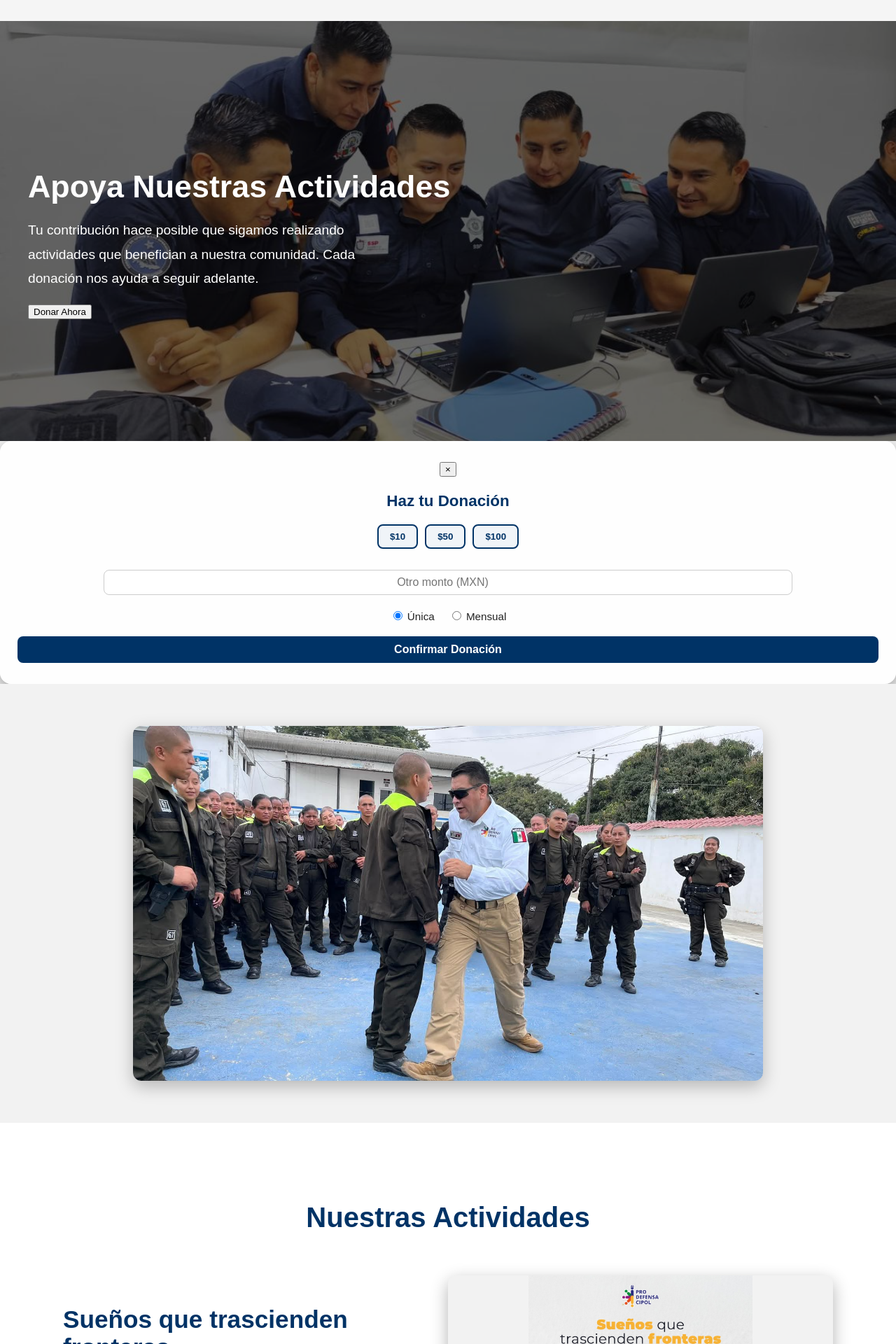
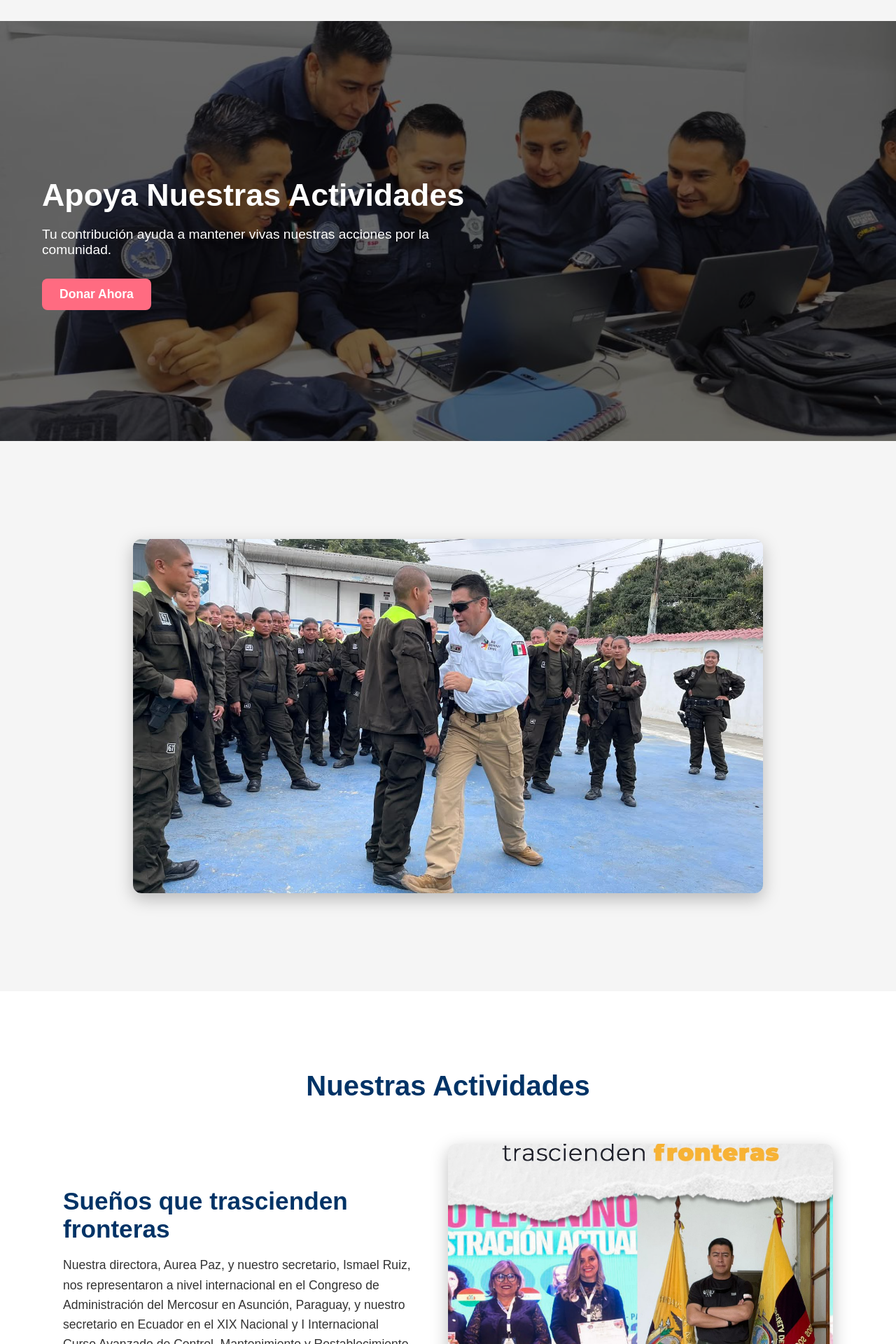
Before and after one commit to XOctaviox12/Prodefensa, a Django app: page /servicios/ in a window 1280 px wide. Shown: the part 594-2514 px from the top of the page at 70% size. Run offline with Django 5.2, Linux system fonts and the light colour scheme; data comes from the database, SQL or seed files in the repository; some libraries are stand-ins or nearby versions.

Commit message:
donaciones 14

```diff
--- a/inicio/templates/inicio/servicios.html
+++ b/inicio/templates/inicio/servicios.html
@@ -4,7 +4,7 @@
 {% block contenido %}
 
 <style>
-  /* GENERAL */
+  /* ======== SECCIONES GENERALES ======== */
   .section {
     width: 100%;
     text-align: center;
@@ -14,31 +14,203 @@
     align-items: center;
   }
 
-  .section h2 {
-    font-size: 2.2rem; /* reducido de 2.5rem */
-    margin-bottom: 20px;
+  /* ======== HERO ======== */
+  .services-intro {
+    position: relative;
+    width: 100%;
+    height: 600px;
+    background: url("{% static 'img/servicios_1.jpg' %}") no-repeat center center/cover;
+    display: flex;
+    align-items: center;
+    justify-content: center;
+    padding: 60px 20px;
+    color: white;
   }
 
-  .section p {
-    font-size: 1rem; /* reducido de 1.1rem */
-    line-height: 1.6;
-    max-width: 900px;
+  .intro-overlay {
+    position: absolute;
+    top: 0; left: 0;
+    width: 100%; height: 100%;
+    background-color: rgba(0,0,0,0.55);
+    z-index: 1;
   }
 
-  /* SECCIÓN 2: Carrusel */
-  .services-gallery {
-    background-color: #f2f2f2;
-    padding: 60px 0;
+  .intro-content {
     position: relative;
-    overflow: hidden;
+    z-index: 2;
+    text-align: center;
+    max-width: 1200px;
+    width: 100%;
+    display: flex;
+    justify-content: space-between;
+    gap: 40px;
+    align-items: center;
+    padding: 0 20px;
   }
 
+  .intro-text {
+    flex: 1;
+    text-align: left;
+    color: white;
+  }
+
+  .intro-text h2 {
+    font-size: 2.8rem;
+    margin-bottom: 20px;
+    font-weight: 700;
+  }
+
+  .intro-text p {
+    font-size: 1.2rem;
+    max-width: 560px;
+    margin-bottom: 30px;
+  }
+
+  .donate-btn {
+    background-color: #ff6b81;
+    color: white;
+    padding: 12px 25px;
+    border: none;
+    border-radius: 8px;
+    font-weight: 600;
+    font-size: 1.1rem;
+    cursor: pointer;
+    transition: all 0.3s ease;
+  }
+
+  .donate-btn:hover {
+    background-color: #ff4757;
+  }
+
+  /* ======== TARJETA DE DONACIÓN (modal) ======== */
+  #overlay {
+    display: none;
+    position: fixed;
+    top: 0; left: 0;
+    width: 100%; height: 100%;
+    background: rgba(0,0,0,0.6);
+    z-index: 998;
+    backdrop-filter: blur(5px);
+    transition: opacity 0.3s ease;
+  }
+
+  #overlay.active {
+    display: block;
+    opacity: 1;
+  }
+
+  #donationCard {
+    position: fixed;
+    top: 50%; left: 50%;
+    transform: translate(-50%, -50%) scale(0.9);
+    background: rgba(255,255,255,0.98);
+    color: #222;
+    width: 92%;
+    max-width: 420px;
+    padding: 28px 24px;
+    border-radius: 16px;
+    box-shadow: 0 12px 50px rgba(0,0,0,0.45);
+    text-align: center;
+    z-index: 999;
+    opacity: 0;
+    pointer-events: none;
+    transition: all 0.28s ease;
+  }
+
+  #donationCard.active {
+    opacity: 1;
+    pointer-events: auto;
+    transform: translate(-50%, -50%) scale(1);
+  }
+
+  #closeCard {
+    position: absolute;
+    top: 10px; right: 14px;
+    background: transparent;
+    border: none;
+    font-size: 1.4rem;
+    cursor: pointer;
+    color: #444;
+  }
+
+  #donationCard h3 {
+    color: #003366;
+    font-size: 1.5rem;
+    font-weight: 700;
+    margin-bottom: 14px;
+  }
+
+  .amounts {
+    display: flex;
+    justify-content: center;
+    gap: 10px;
+    margin-bottom: 14px;
+    flex-wrap: wrap;
+  }
+
+  .amounts button {
+    border: 2px solid #003366;
+    border-radius: 8px;
+    background: #f0f4f8;
+    color: #003366;
+    font-weight: 600;
+    padding: 8px 14px;
+    cursor: pointer;
+    transition: all 0.22s ease;
+  }
+
+  .amounts button.selected,
+  .amounts button:hover {
+    background: #003366;
+    color: white;
+  }
+
+  #customAmount {
+    width: 80%;
+    margin: 10px 0;
+    padding: 8px;
+    border-radius: 8px;
+    border: 1px solid #ccc;
+    text-align: center;
+    font-size: 1rem;
+  }
+
+  .type {
+    margin: 16px 0;
+    display: flex;
+    justify-content: center;
+    gap: 22px;
+    font-size: 0.98rem;
+  }
+
+  #confirmDonate {
+    width: 100%;
+    background: #003366;
+    color: white;
+    border: none;
+    border-radius: 8px;
+    padding: 10px;
+    font-weight: 600;
+    cursor: pointer;
+    transition: background 0.25s;
+  }
+
+  #confirmDonate:hover { background: #00224e; }
+
+  .login-warning {
+    color: #d6336c;
+    font-size: 0.95rem;
+    margin-top: 10px;
+    display: none;
+  }
+
+  /* ======== CARRUSEL ======== */
   .carousel-container {
     width: 85%;
     max-width: 900px;
-    aspect-ratio: 16 / 9;
+    aspect-ratio: 16/9;
     position: relative;
-    margin: 0 auto;
+    margin: 60px auto;
     border-radius: 12px;
     overflow: hidden;
     box-shadow: 0 8px 25px rgba(0,0,0,0.25);
@@ -48,14 +220,12 @@
     display: none;
     width: 100%;
     height: 100%;
-    transition: opacity 1s ease-in-out;
   }
 
   .carousel-slide img {
     width: 100%;
     height: 100%;
     object-fit: cover;
-    object-position: center;
   }
 
   .carousel-slide.active {
@@ -68,7 +238,7 @@
     to { opacity: 1; }
   }
 
-  /* SECCIÓN 2.5: ACTIVIDADES */
+  /* ======== ACTIVIDADES ======== */
   .activities-section {
     width: 100%;
     background-color: #ffffff;
@@ -79,7 +249,7 @@
   }
 
   .activities-section h2 {
-    font-size: 2.5rem; /* reducido de 3rem */
+    font-size: 2.5rem;
     font-weight: bold;
     margin-bottom: 60px;
     color: #003366;
@@ -93,15 +263,14 @@
     width: 90%;
     margin-bottom: 80px;
     gap: 50px;
-    /* sin hover ni transición */
   }
 
   .activity-card img {
     width: 50%;
     max-height: 400px;
-    object-fit: contain;
+    object-fit: cover;
     border-radius: 12px;
-    box-shadow: 0 8px 25px rgba(0,0,0,0.3);
+    box-shadow: 0 8px 25px rgba(0,0,0,0.25);
     background-color: #f2f2f2;
   }
 
@@ -111,44 +280,29 @@
   }
 
   .activity-info h3 {
-    font-size: 2.2rem; /* reducido de 2.5rem */
+    font-size: 2.2rem;
     font-weight: 700;
     color: #003366;
-    margin-bottom: 20px;
+    margin-bottom: 12px;
   }
 
   .activity-info p {
-    font-size: 1.2rem; /* reducido ligeramente de 1.4rem */
+    font-size: 1.1rem;
     color: #333;
-    line-height: 1.7;
+    line-height: 1.6;
   }
 
-  /* Alternar imágenes izquierda/derecha */
-  .activity-card:nth-child(even) {
-    flex-direction: row-reverse;
+  .activity-card:nth-child(even) { flex-direction: row-reverse; }
+
+  @media (max-width: 900px) {
+    .intro-content { flex-direction: column; text-align: center; }
+    .activity-card { flex-direction: column; }
+    .activity-card img { width: 100%; max-height: 320px; }
+    .activity-info { text-align: center; margin-top: 16px; }
+    #donationCard { width: 92%; max-width: 420px; }
   }
 
-  @media (max-width: 900px) {
-    .activity-card {
-      flex-direction: column;
-    }
-
-    .activity-card:nth-child(even) {
-      flex-direction: column;
-    }
-
-    .activity-card img {
-      width: 100%;
-      max-height: 300px;
-    }
-
-    .activity-info {
-      text-align: center;
-      margin-top: 20px;
-    }
-  }
-
-  /* SECCIÓN 3: BLOQUES DE SERVICIO */
+  /* ======== BLOQUES DE SERVICIOS ======== */
   .services-row {
     display: flex;
     gap: 20px;
@@ -158,8 +312,8 @@
   }
 
   .service-block {
-    flex: 1 1 300px;
-    padding: 40px 20px;
+    flex: 1 1 320px;
+    padding: 30px 20px;
     border-radius: 12px;
     display: flex;
     flex-direction: column;
@@ -168,275 +322,71 @@
     transition: all 0.3s ease;
   }
 
-  .service-block:hover {
-    transform: translateY(-8px);
-    box-shadow: 0 8px 25px rgba(0,0,0,0.3);
-  }
+  .service-block:hover { transform: translateY(-8px); box-shadow: 0 8px 25px rgba(0,0,0,0.2); }
 
-  .service-block i {
-    font-size: 45px; /* reducido de 50px */
-    margin-bottom: 20px;
-  }
+  .service-block i { font-size: 42px; margin-bottom: 12px; color: white; }
+  .service-block h3 { font-size: 1.4rem; margin-bottom: 8px; color: white; }
+  .service-block p { font-size: 0.98rem; color: white; }
 
-  .service-block h3 {
-    font-size: 1.8rem; /* reducido de 2rem */
-    margin-bottom: 15px;
-  }
-
-  .service-block p {
-    font-size: 1rem; /* reducido de 1.1rem */
-    line-height: 1.5;
-    max-width: 350px;
-  }
-
-  .service-block button {
-    padding: 10px 20px;
-    font-size: 0.95rem; /* reducido un poco */
-    color: white;
-    border: none;
-    background-color: #d6336c;
-    cursor: pointer;
-    border-radius: 6px;
-    margin-top: 15px;
-    transition: all 0.3s ease;
-  }
-
-  .service-block.lightblue button {
-    background-color: #003366;
-  }
-
-  .service-block.red {
-    background-color: #ff9999;
-    cursor: pointer;
-  }
-
-  .service-block.lightblue {
-    background-color: #99ccff;
-    color: #003366;
-  }
-
-  .service-block.darkblue {
-    background-color: #003366;
-  }
-
-  .service-block button:hover {
-    opacity: 0.85;
-  }
-.amounts button.selected {
-  background-color: #003366;
-  color: white;
-}
-/* Fondo oscuro semitransparente detrás del modal */
-#overlay {
-  display: none;
-  position: fixed;
-  top: 0;
-  left: 0;
-  width: 100%;
-  height: 100%;
-  background: rgba(0,0,0,0.5);
-  z-index: 998;
-  transition: opacity 0.3s ease;
-}
-
-#overlay.active {
-  display: block;
-  opacity: 1;
-}
-
-  /* === SECCIÓN 1: Imagen de fondo === */
-  .services-intro {
-    position: relative;
-    width: 100%;
-    height: 600px;
-    background: url("{% static 'img/servicios_1.jpg' %}") no-repeat center center/cover;
-    display: flex;
-    align-items: center;
-    justify-content: center;
-    padding: 60px 20px;
-    color: white;
-    overflow: hidden;
-  }
-
-  .intro-overlay {
-    position: absolute;
-    top: 0; left: 0;
-    width: 100%; height: 100%;
-    background-color: rgba(0, 0, 0, 0.55);
-    z-index: 1;
-  }
-
-  .intro-content {
-    position: relative;
-    z-index: 2;
-    display: flex;
-    justify-content: space-between;
-    align-items: center;
-    max-width: 1200px;
-    width: 100%;
-    gap: 40px;
-  }
-
-  .intro-text {
-    flex: 1;
-    text-align: left;
-  }
-
-  .intro-text h2 {
-    font-size: 2.8rem;
-    margin-bottom: 20px;
-    font-weight: 700;
-  }
-
-  .intro-text p {
-    font-size: 1.2rem;
-    line-height: 1.8;
-    max-width: 550px;
-  }
-
-  /* === TARJETA DE DONACIÓN === */
-  .donation-card {
-    flex: 0 0 340px;
-    background: rgba(255, 255, 255, 0.95);
-    color: #222;
-    padding: 30px 25px;
-    border-radius: 16px;
-    box-shadow: 0 8px 25px rgba(0,0,0,0.4);
-    text-align: center;
-    z-index: 3;
-  }
-
-  .donation-card h3 {
-    font-size: 1.4rem;
-    font-weight: 700;
-    color: #003366;
-    margin-bottom: 20px;
-  }
-
-  .amounts {
-    display: flex;
-    justify-content: center;
-    gap: 10px;
-    flex-wrap: wrap;
-    margin-bottom: 20px;
-  }
-
-  .amounts button {
-    background-color: #f0f4f8;
-    color: #003366;
-    border: 2px solid #003366;
-    padding: 8px 16px;
-    border-radius: 8px;
-    cursor: pointer;
-    font-weight: 600;
-    transition: all 0.25s ease;
-  }
-
-  .amounts button:hover,
-  .amounts button.selected {
-    background-color: #003366;
-    color: white;
-  }
-
-  #customAmount {
-    width: 80%;
-    margin-top: 10px;
-    padding: 8px;
-    border-radius: 8px;
-    border: 1px solid #ccc;
-    text-align: center;
-    font-size: 1rem;
-  }
-
-  .type {
-    margin: 20px 0;
-    display: flex;
-    justify-content: center;
-    gap: 20px;
-    font-size: 0.95rem;
-  }
-
-  .donation-card button#confirmDonate {
-    width: 100%;
-    padding: 10px;
-    border-radius: 8px;
-    font-size: 1rem;
-    font-weight: 600;
-    cursor: pointer;
-    border: none;
-    background-color: #003366;
-    color: white;
-    transition: all 0.25s ease;
-  }
-
-  .donation-card button#confirmDonate:hover {
-    background-color: #00224e;
-  }
-
-  @media (max-width: 900px) {
-    .intro-content {
-      flex-direction: column;
-      text-align: center;
-    }
-
-    .intro-text p {
-      max-width: 100%;
-    }
-
-    .donation-card {
-      width: 90%;
-    }
-  }
+  .service-block.red { background: #ff6b6b; color: white; }
+  .service-block.darkblue { background: #003366; color: white; }
 </style>
 
-<!-- ===== SECCIÓN PRINCIPAL ===== -->
+<!-- ======== HERO ======== -->
 <section class="services-intro">
   <div class="intro-overlay"></div>
   <div class="intro-content">
     <div class="intro-text">
       <h2>Apoya Nuestras Actividades</h2>
-      <p>
-        Tu contribución hace posible que sigamos realizando actividades
-        que benefician a nuestra comunidad. Cada donación nos ayuda a seguir adelante.
-      </p>
+      <p>Tu contribución ayuda a mantener vivas nuestras acciones por la comunidad.</p>
       <button id="donateBtn" class="donate-btn">Donar Ahora</button>
     </div>
+
+    <!-- embedded small info card (optional) -->
+    <div style="width:340px;"></div>
   </div>
 </section>
 
-<!-- ===== TARJETA DE DONACIÓN ===== -->
-<div id="donationCard" class="donation-card">
-  <button id="closeCard" class="close-btn">&times;</button>
+<!-- ======== DONATION CARD (modal) ======== -->
+<div id="donationCard" aria-hidden="true">
+  <button id="closeCard" aria-label="Cerrar">&times;</button>
   <h3>Haz tu Donación</h3>
+
   <div class="amounts">
     <button onclick="setAmount(10)">$10</button>
     <button onclick="setAmount(50)">$50</button>
     <button onclick="setAmount(100)">$100</button>
   </div>
-  <input type="number" id="customAmount" placeholder="Otro monto (MXN)">
+
+  <input type="number" id="customAmount" placeholder="Otro monto (MXN)" min="1">
+
   <div class="type">
     <label><input type="radio" name="tipo" value="único" checked> Única</label>
     <label><input type="radio" name="tipo" value="mensual"> Mensual</label>
   </div>
+
+  <p id="loginWarning" class="login-warning">⚠️ Debes iniciar sesión para donar mensualmente.</p>
+
   <button id="confirmDonate">Confirmar Donación</button>
 </div>
+<div id="overlay"></div>
 
-<!-- Carrusel -->
+<!-- ======== CARRUSEL ======== -->
 <section class="section services-gallery">
   <div class="carousel-container">
     <div class="carousel-slide active">
-      <img src="{% static 'img/servicios_3.jpeg' %}" alt="Servicio 2">
+      <img src="{% static 'img/servicios_3.jpeg' %}" alt="Servicio 1">
     </div>
     <div class="carousel-slide">
-      <img src="{% static 'img/servicios_4.jpeg' %}" alt="Servicio 3">
+      <img src="{% static 'img/servicios_4.jpeg' %}" alt="Servicio 2">
     </div>
     <div class="carousel-slide">
-      <img src="{% static 'img/servicios_5.png' %}" alt="Servicio 4">
+      <img src="{% static 'img/servicios_5.png' %}" alt="Servicio 3">
     </div>
   </div>
 </section>
 
-<!-- Actividades -->
+<!-- ======== ACTIVIDADES (desde BD) ======== -->
 <section class="activities-section">
   <h2>Nuestras Actividades</h2>
   {% for actividad in actividades %}
@@ -452,24 +402,25 @@
   {% endfor %}
 </section>
 
-<!-- Bloques de servicios -->
+<!-- ======== BLOQUES DE SERVICIOS ======== -->
 <section class="services-row">
-  <div class="service-block red" style="color:white;" onclick="window.open('https://maps.app.goo.gl/fcGP43jNm8uXjGXq9', '_blank')">
+  <div class="service-block red" onclick="window.open('https://maps.app.goo.gl/fcGP43jNm8uXjGXq9', '_blank')">
     <i class="fas fa-building"></i>
     <h3>Nuestras Oficinas</h3>
     <p>Nardo #224<br>Col. Las Flores<br>Morelia, Michoacán</p>
-    <p>PRECIONA PARA VER EL MAPA</p>
+    <p style="margin-top:8px; font-weight:700;">PRECIONA PARA VER EL MAPA</p>
   </div>
 
-  <div class="service-block darkblue" style="color:white;">
-    <i class="fas fa-heart"></i>
-    <h3>Compromiso Social</h3>
-    <p>Trabajamos para fortalecer la comunidad mediante proyectos y actividades solidarias.</p>
+  <div class="service-block darkblue">
+    <i class="fas fa-phone-alt"></i>
+    <h3>Por teléfono</h3>
+    <p>Tel: 443 491 2073</p>
   </div>
 </section>
+
 <script src="https://js.stripe.com/v3/"></script>
 <script>
- // Carrusel automático
+  // Carrusel automático
   let currentSlide = 0;
   const slides = document.querySelectorAll('.carousel-slide');
   function showNextSlide() {
@@ -480,30 +431,29 @@
   setInterval(showNextSlide, 4000);
 
   document.addEventListener("DOMContentLoaded", () => {
-    // 🔹 Inicializa Stripe con tu clave pública
     const stripe = Stripe("pk_live_51S04LlCNPZDDg8Hg35G7MNfJzQ0htwkwbYfqSdca7HXJqkG6PGygqNjGYserxPYp8p30wKYgItgh2i9X7EyCCd9E00rigNWfcY");
 
     const donateBtn = document.getElementById("donateBtn");
     const donationCard = document.getElementById("donationCard");
     const closeCard = document.getElementById("closeCard");
-    const overlay = document.createElement("div");
-    overlay.id = "overlay";
-    document.body.appendChild(overlay);
-
+    const overlay = document.getElementById("overlay");
+    const loginWarning = document.getElementById("loginWarning");
+    const userAuthenticated = {{ user.is_authenticated|yesno:"true,false" }};
     let selectedAmount = 100;
 
-    // Función para seleccionar monto
-    function setAmount(amount) {
+    // Exponer setAmount globalmente para botones inline
+    window.setAmount = function(amount){
       selectedAmount = amount;
       document.querySelectorAll(".amounts button").forEach(btn => btn.classList.remove("selected"));
-      event.target.classList.add("selected");
-      document.getElementById("customAmount").value = "";
-    }
-    window.setAmount = setAmount;
+      // marcar el botón clickeado
+      try { event.target.classList.add("selected"); } catch(e){}
+      document.getElementById("customAmount").value = amount;
+    };
 
-    // Personalizado
+    // Input personalizado
     document.getElementById("customAmount").addEventListener("input", (e) => {
-      selectedAmount = parseFloat(e.target.value) || 0;
+      const v = parseFloat(e.target.value);
+      selectedAmount = (isNaN(v) ? 0 : v);
       document.querySelectorAll(".amounts button").forEach(btn => btn.classList.remove("selected"));
     });
 
@@ -511,26 +461,51 @@
     donateBtn.addEventListener("click", () => {
       donationCard.classList.add("active");
       overlay.classList.add("active");
+      document.getElementById("donationCard").setAttribute("aria-hidden","false");
     });
 
     // Cerrar modal
     closeCard.addEventListener("click", () => {
       donationCard.classList.remove("active");
       overlay.classList.remove("active");
+      document.getElementById("donationCard").setAttribute("aria-hidden","true");
+    });
+    overlay.addEventListener("click", () => {
+      donationCard.classList.remove("active");
+      overlay.classList.remove("active");
     });
 
-    // Confirmar donación
+    // Mostrar aviso si elige mensual y no está autenticado
+    document.querySelectorAll('input[name="tipo"]').forEach(radio => {
+      radio.addEventListener('change', () => {
+        if (radio.value === "mensual" && !userAuthenticated) {
+          loginWarning.style.display = "block";
+        } else {
+          loginWarning.style.display = "none";
+        }
+      });
+    });
+
+    // Confirmar donación -> llama a backend y redirige a Stripe
     document.getElementById("confirmDonate").addEventListener("click", async () => {
       const tipo = document.querySelector('input[name="tipo"]:checked').value;
-      const amount = selectedAmount > 0 ? selectedAmount : 100;
+      const amount = selectedAmount > 0 ? selectedAmount : parseFloat(document.getElementById("customAmount").value) || 0;
+
+      if (!amount || amount <= 0) {
+        alert("Por favor ingresa o selecciona un monto válido.");
+        return;
+      }
+
+      // Si intenta suscribirse sin estar autenticado -> enviar a login
+      if (tipo === "mensual" && !userAuthenticated) {
+        // mandamos al login y devolvemos al mismo path para continuar
+        const next = encodeURIComponent(window.location.pathname);
+        window.location.href = "{% url 'login' %}?next=" + next;
+        return;
+      }
 
       try {
-        let endpoint = "";
-        if (tipo === "mensual") {
-          endpoint = "/crear_sesion_suscripcion/";
-        } else {
-          endpoint = "/crear_sesion_checkout/";
-        }
+        const endpoint = (tipo === "mensual") ? "/crear_sesion_suscripcion/" : "/crear_sesion_checkout/";
 
         const response = await fetch(endpoint, {
           method: "POST",
@@ -541,11 +516,19 @@
           body: JSON.stringify({ amount })
         });
 
-        if (!response.ok) throw new Error("Error en la solicitud");
+        if (!response.ok) {
+          const text = await response.text().catch(()=>null);
+          console.error("Respuesta no ok:", response.status, text);
+          throw new Error("Error en la solicitud");
+        }
 
         const data = await response.json();
+        // tu backend puede devolver { id: sessionId } como tu código anterior
         if (data.id) {
           await stripe.redirectToCheckout({ sessionId: data.id });
+        } else if (data.url) {
+          // alternativa: si devuelves url completa
+          window.location.href = data.url;
         } else {
           alert("Ocurrió un error al procesar tu donación.");
         }
```
